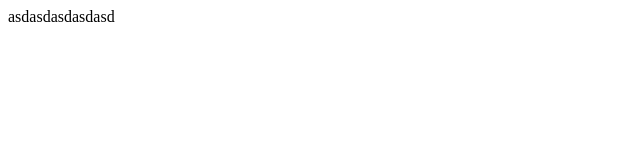
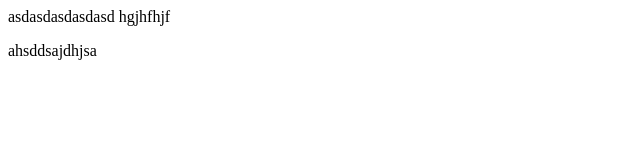
Before and after one commit to quinoviva/123, a plain HTML site: page index.html in a window 1280 px wide. Shown: the whole page, without its empty margins (0-640 px from the left). Drawn offline with Linux system fonts and the light colour scheme.

Commit message:
added paragraph

```diff
--- a/index.html
+++ b/index.html
@@ -7,5 +7,7 @@
 </head>
 <body>
     asdasdasdasdasd
+    hgjhfhjf
+    <p>ahsddsajdhjsa</p>
 </body>
 </html>
```
